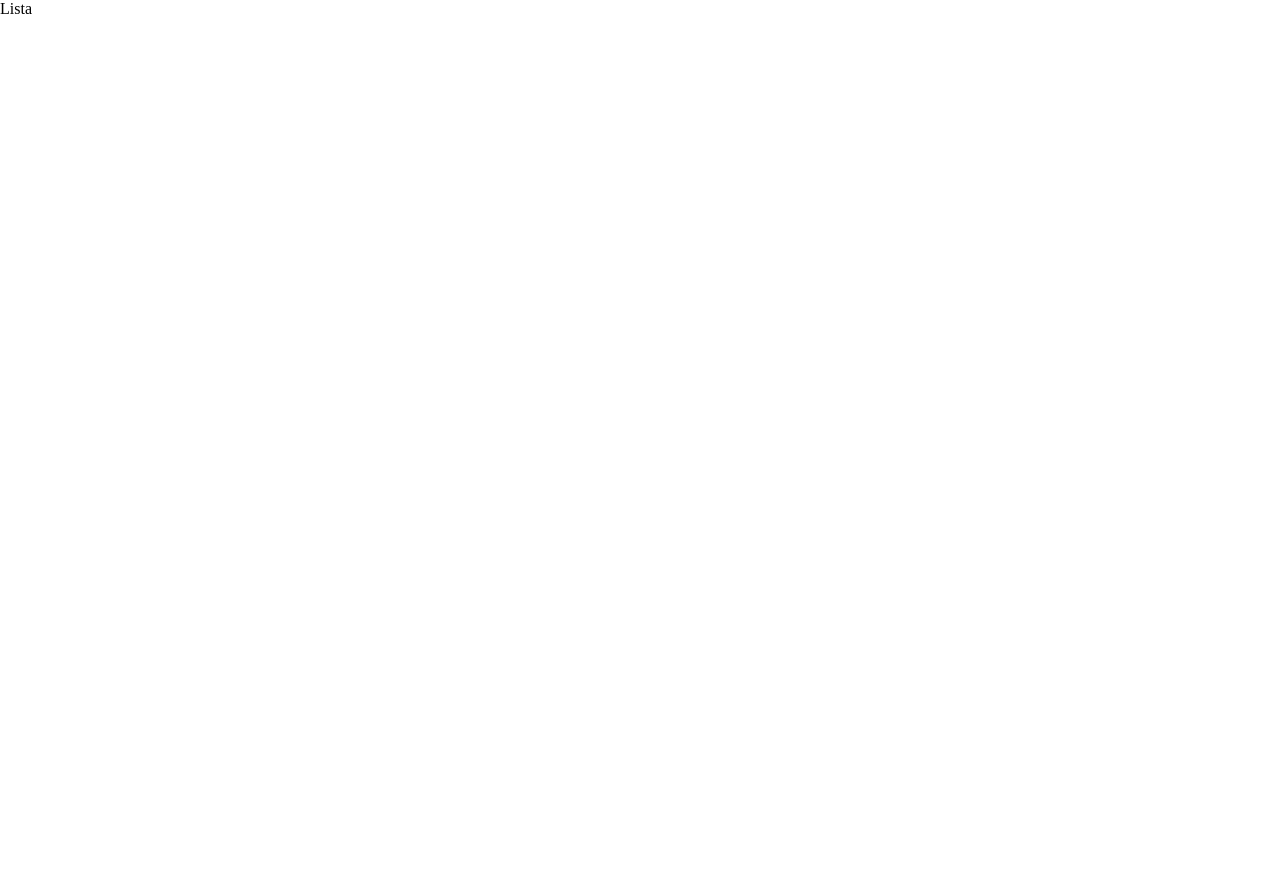
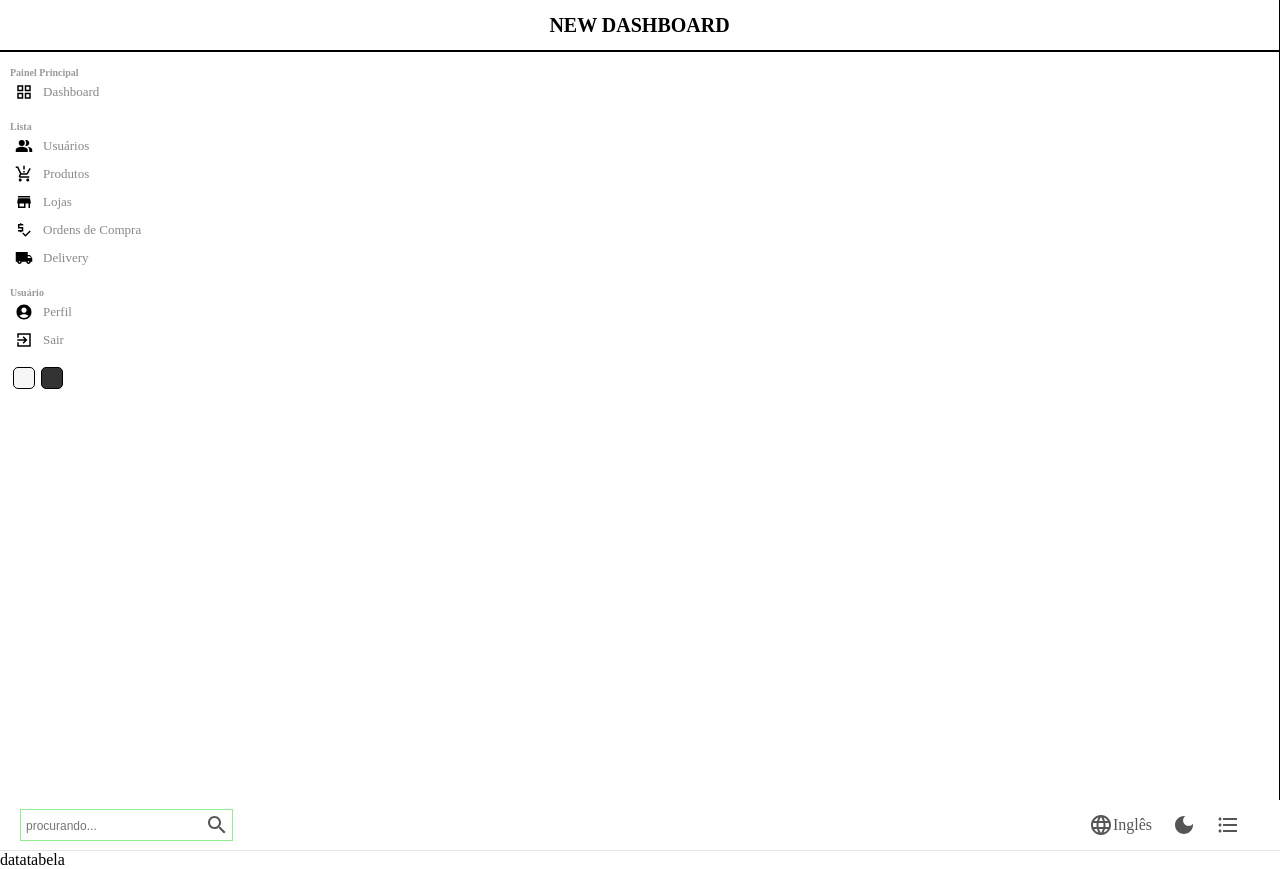
Before and after one commit to victor2706/Projeto-Final-frontend, a React (Create React App) app: page /produtos in a window 1280 px wide. Before the commit the page ends 800 px from the top, so only its background shows below. Built offline with nearby package versions, Linux system fonts and the light colour scheme.

Commit message:
Tabela  Easy

```diff
--- a/src/components/Ferramentas/Ferramentas.jsx
+++ b/src/components/Ferramentas/Ferramentas.jsx
@@ -21,7 +21,7 @@ const Ferramentas = ({ type }) => {
             isMoney:false,
             link: "Usuários cadastrados",
             icon: <PersonOutlineSharpIcon className="icon"
-            style={{color: "crimson",backgroundColor: "rgba(255, 0, 0, 0.2)",
+            style={{color: "goldenrod",backgroundColor: "rgba(218, 165, 32, 0.2)",
             }}
           />
 
@@ -40,7 +40,7 @@ const Ferramentas = ({ type }) => {
         data = {
             title:" Qtds Lojas cadastradas",
             isMoney:false,
-            link: "quantidade de ordens",
+            link: "quantidade de Lojas",
             icon: <PriceCheckSharpIcon className="icon" style={{color: "goldenrod",backgroundColor: "rgba(218, 165, 32, 0.2)",}}/>
         };
         break;
@@ -48,7 +48,7 @@ const Ferramentas = ({ type }) => {
         data = {
             title:"Qtds ordens de compras",
             isMoney:false,
-            link: "see all user",
+            link: "total de ordens de compras",
             icon: <LocalShippingSharpIcon className="icon" style={{color: "goldenrod",backgroundColor: "rgba(218, 165, 32, 0.2)",
         }}/>
         };
@@ -74,10 +74,6 @@ const Ferramentas = ({ type }) => {
             <span className="link">{data.link}</span>
         </div>
         <div className="right">
-            <div className="porcentagem positivo">
-                <ArrowUpwardSharpIcon/>
-                {diferenca} %
-            </div>
             {data.icon}
         </div>
     </div>
--- a/src/components/Tabela/Tabela.jsx
+++ b/src/components/Tabela/Tabela.jsx
@@ -12,7 +12,7 @@ const Lista = () => {
         id: 1,
         produto: "Dell G15",
         loja: "casasbahia",
-        img: "https://i.dell.com/sites/csimages/App-Merchandizing_Images/all/multiview_image_g15_intel_tgl_4.png",
+        img: "https://images-submarino.b2w.io/produtos/4068966338/imagens/notebook-gamer-dell-g15-i1100-m30p-15-6-fhd-11-geracao-intel-core-i5-8gb-512gb-ssd-nvidia-rtx-3050-windows-11/4068966338_4_large.jpg",
         cliente: "Marocs Miguel",
         data: "2 abril",
         conta: 1500,
@@ -23,34 +23,34 @@ const Lista = () => {
         id: 2,
         produto: "Dell G15",
         loja: "casasbahia",
-        img: "https://i.dell.com/sites/csimages/App-Merchandizing_Images/all/multiview_image_g15_intel_tgl_4.png",
+        img: "https://images-submarino.b2w.io/produtos/4068966338/imagens/notebook-gamer-dell-g15-i1100-m30p-15-6-fhd-11-geracao-intel-core-i5-8gb-512gb-ssd-nvidia-rtx-3050-windows-11/4068966338_4_large.jpg",
         cliente: "Marocs Miguel",
         data: "2 abril",
         conta: 1500,
         metodo: "dinheiro ou delivery",
-        status: "pendente",
+        status: "Pendente",
     },
     {
         id: 3,
         produto: "Dell G15",
         loja: "casasbahia",
-        img: "https://i.dell.com/sites/csimages/App-Merchandizing_Images/all/multiview_image_g15_intel_tgl_4.png",
+        img: "https://images-submarino.b2w.io/produtos/4068966338/imagens/notebook-gamer-dell-g15-i1100-m30p-15-6-fhd-11-geracao-intel-core-i5-8gb-512gb-ssd-nvidia-rtx-3050-windows-11/4068966338_4_large.jpg",
         cliente: "Marocs Miguel",
         data: "2 abril",
         conta: 1500,
         metodo: "dinheiro ou delivery",
-        status: "aprovado",
+        status: "Aprovado",
     },
     {
         id: 4,
         produto: "Dell G15",
         loja: "casasbahia",
-        img: "https://i.dell.com/sites/csimages/App-Merchandizing_Images/all/multiview_image_g15_intel_tgl_4.png",
+        img: "https://images-submarino.b2w.io/produtos/4068966338/imagens/notebook-gamer-dell-g15-i1100-m30p-15-6-fhd-11-geracao-intel-core-i5-8gb-512gb-ssd-nvidia-rtx-3050-windows-11/4068966338_4_large.jpg",
         cliente: "Marocs Miguel",
         data: "2 abril",
         conta: 1500,
         metodo: "dinheiro ou delivery",
-        status: "pendente",
+        status: "Pendente",
     },
 ];
   return (
@@ -72,13 +72,20 @@ const Lista = () => {
         {rows.map((row) => (
           <TableRow key={row.id}>
             <TableCell>{row.id}</TableCell>
-            <TableCell className="tableCell">{row.produto}</TableCell>
+            <TableCell className="Tabela">
+              <div className="informacoes">
+                <img src={row.img} alt="" className="image" />
+                {row.produto}
+              </div>
+            </TableCell>
             <TableCell className="tableCell">{row.loja}</TableCell>
             <TableCell className="tableCell">{row.cliente}</TableCell>
             <TableCell className="tableCell">{row.data}</TableCell>
             <TableCell className="tableCell">{row.conta}</TableCell>
             <TableCell className="tableCell">{row.metodo}</TableCell>
-            <TableCell className="tableCell">{row.status}</TableCell>
+            <TableCell className="Tabela">
+              <span className={`status ${row.status}`}>{row.status}</span>
+            </TableCell>
           </TableRow>
         ))}
       </TableBody>
--- a/src/components/Tabela/tabela.scss
+++ b/src/components/Tabela/tabela.scss
@@ -1,3 +1,29 @@
-.tabela{
+.Tabela{
+    .informacoes{
+        display: flex;
+        align-items: center;
 
+        .image{
+            width: 32px;
+            height: 32px;
+            border-radius: 50%;
+            margin-right: 10px;
+            object-fit: cover;
+        }
+    }
+
+
+    .status{
+        padding: 5px;
+        border-radius: 5px;
+
+        &.Aprovado{
+            color: green;
+            background-color: rgba(0, 128, 0, 0.151);
+        }
+        &.Pendente{
+            color: goldenrod;
+            background-color: rgba(189, 189, 3, 0.103);
+        }
+    }
 }
--- a/src/pages/Lista/Lista.jsx
+++ b/src/pages/Lista/Lista.jsx
@@ -1,8 +1,17 @@
 import React from 'react'
+import MenuLat from "../../components/MenuLateral/Menulat"
+import Menunotopo from "../../components/Menunotopo/Menutopo"
+
 
 const Lista = () => {
   return (
-    <div>Lista</div>
+    <div className="Lista">
+      <MenuLat/>
+      <div className="ListaContainer">
+        <Menunotopo/>
+        datatabela
+      </div>
+    </div>
   )
 }
 
--- a/src/pages/Lista/Lista.scss
+++ b/src/pages/Lista/Lista.scss
@@ -0,0 +1,7 @@
+.Lista{
+    display: flex;
+    width: 100%;
+    .ListaContainer{
+        flex: 6;
+    }
+}
```
